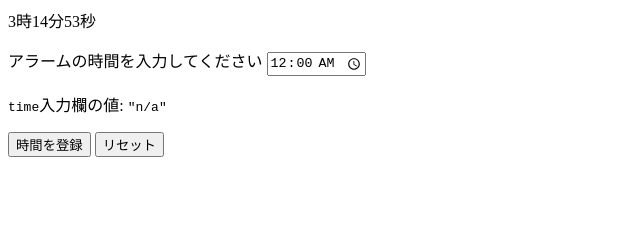
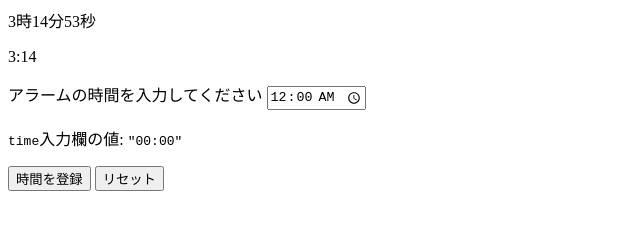
Before and after one commit to kunkenshou/learn_js, a plain HTML site: page alert/index.html in a window 1280 px wide. Both pictures are taken after a click on the button "時間を登録". Shown: the whole page, without its empty margins (0-640 px from the left). Drawn offline with Linux system fonts and the light colour scheme.

Commit message:
時刻の表記違い修正

```diff
--- a/alert/alert.js
+++ b/alert/alert.js
@@ -1,16 +1,3 @@
-//alert("hoeg");
-
-//const today = new Date();
-//const hours = today.getHours();
-//const minutes = today.getMinutes();
-//const milliseconds = today.getMilliseconds();
-//const str_hours = hours.toString();
-//const str_minutes = minutes.toString();
-//const str_milliseconds = milliseconds.toString();
-
-
-//console.log(milliseconds);
-
 
 addEventListener("DOMContentLoaded", (event) => {
 
@@ -22,15 +9,22 @@ addEventListener("DOMContentLoaded", (event) => {
   const minutes = today.getMinutes();
   const Seconds = today.getSeconds();
 
-  const str_hours = hours.toString();
-  const str_minutes = minutes.toString();
+  let str_hours = hours.toString();
+  let str_minutes = minutes.toString();
   const str_seconds = Seconds.toString();
 
-  //let time = `${str_hours}時${str_minutes}分${str_seconds}秒`
-  const item = document.getElementById("time");
-  item.innerHTML = `${str_hours}時${str_minutes}分${str_seconds}秒`
+  if(str_minutes.length === 1){
+    str_minutes = 0+str_minutes
+  }
 
-  //console.log(time);
+  if(str_minutes.length === 1){
+    str_hours = 0+str_hours
+  }
+
+  const time = document.getElementById("time");
+  time.innerHTML = `${str_hours}時${str_minutes}分${str_seconds}秒`
+  const alert = document.getElementById("alert");
+  alert.innerHTML = `${str_hours}:${str_minutes}`
 }
 
   const startTime = document.getElementById("startTime");
@@ -38,21 +32,18 @@ addEventListener("DOMContentLoaded", (event) => {
   const btn = document.getElementById("btn");
   const reset = document.getElementById("reset");
 
-  startTime.addEventListener(
-    "input",
-    () => {
-      //valueSpan.innerText = startTime.value;
-      alert_start = startTime.value;
-      console.log(alert_start);
-    },
-    false,
-  )
+  btn.addEventListener("click", (event) => {
+          valueSpan.innerText = startTime.value;
+          alert_start = startTime.value;
+          console.log(alert_start);
+  });
 
 
-  btn.addEventListener("click", (event) => {
-    console.log("ボタンが..");
-  });
+/*
+  if(time === ){
 
+  }
+*/
 
   });
 
--- a/alert/index.html
+++ b/alert/index.html
@@ -9,6 +9,7 @@
 
 <body>
 <p id="time">hoge</p>
+<p id="alert">alert</p>
 <label for="appt">アラームの時間を入力してください</label>
 <input type="time" id="startTime" name="appt" value="00:00"/>
 <p>
```
